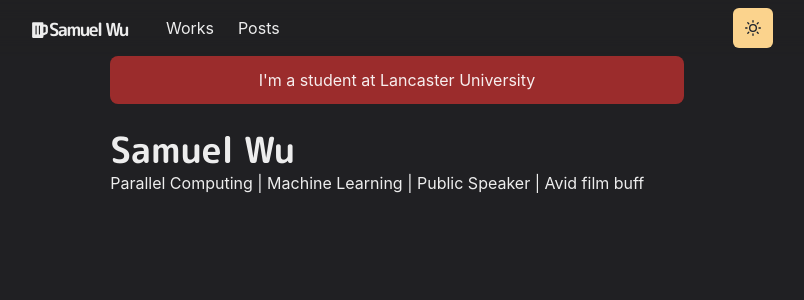
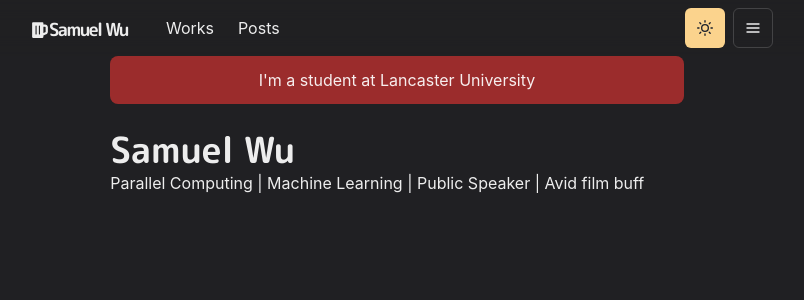
Before and after one commit to cern1710/cern1710-portfolio, a Next.js app: page / in a window 1280 px wide. Shown: the top 300 px of the page, without its empty margins (243-1047 px from the left). Built offline with nearby package versions, Linux system fonts and the light colour scheme.

Commit message:
Disable disappearing nav menu icon

```diff
--- a/components/navbar.js
+++ b/components/navbar.js
@@ -86,7 +86,7 @@
 
             <Box flex={1} align="right">
                 <ToggleButton />
-                <Box ml={2} display={{base: 'inline-block', md:'none'}}>
+                <Box ml={2} display={{base: 'inline-block'}}>
                     <Menu isLazy id="navbar-menu">
                         <MenuButton
                             as={IconButton}
```
